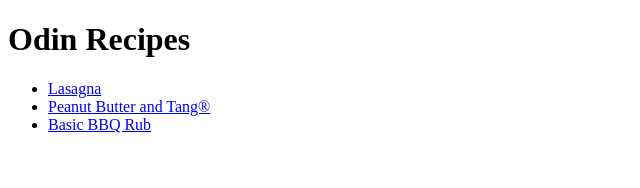
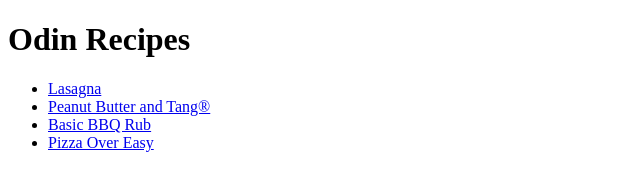
Before and after one commit to BrianinTx/odin-recipes, a plain HTML site: page index.html in a window 1280 px wide. Shown: the whole page, without its empty margins (0-640 px from the left). Drawn offline with Linux system fonts and the light colour scheme.

Commit message:
Added link to index.html for Pizza recipe.

```diff
--- a/index.html
+++ b/index.html
@@ -11,6 +11,7 @@
         <li><a href="./recipes/lasagna.html">Lasagna</a></li>
         <li><a href="./recipes/peanut-butter-and-tang">Peanut Butter and Tang&#174</a></li>
         <li><a href="./recipes/basic-bbq-rub.html">Basic BBQ Rub</a></li>
+        <li><a href="./recipes/pizza-over-easy.html">Pizza Over Easy</a></li>
         </ul>
     </body>
 
```
